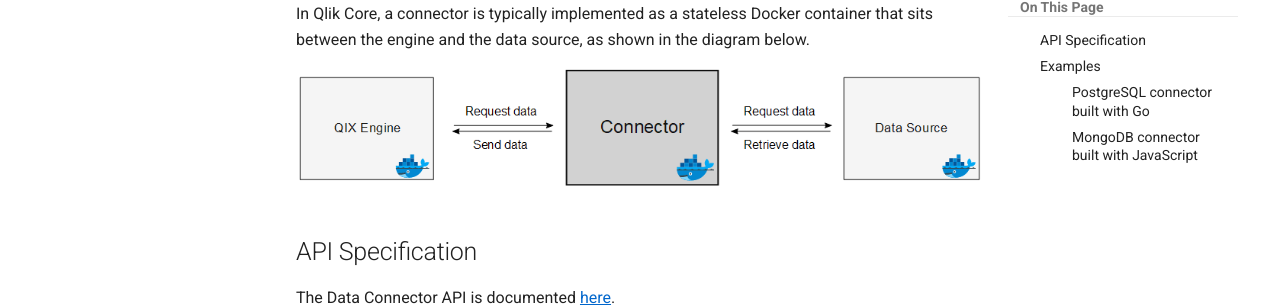
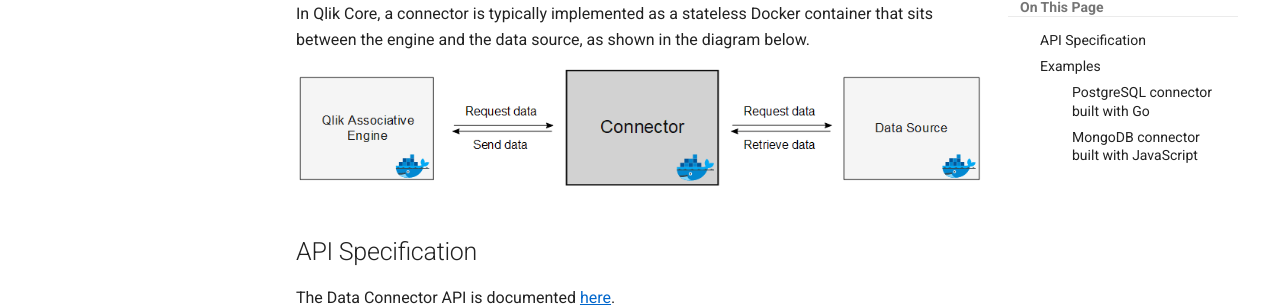
Before and after one commit to qlik-oss/core-website, an MkDocs documentation site: the page built from docs/docs/services/qix-engine/apis/data-loading/introduction.md, in a window 1280 px wide and 900 px high, scrolled down 548 px. Shown: the part 145-452 px from the top of the window. Built offline with MkDocs 1.6.1 and Material for MkDocs 9.7.7, drawn with Linux system fonts in a browser that asks for light colours; old or Windows-style settings are respelled for this version of MkDocs.

Commit message:
updated engine label on graphic, deleted old image, change image file name

```diff
--- a/docs/docs/services/qix-engine/apis/data-loading/introduction.md
+++ b/docs/docs/services/qix-engine/apis/data-loading/introduction.md
@@ -11,7 +11,7 @@
 In Qlik Core, a connector is typically implemented as a stateless Docker container that
 sits between the engine and the data source, as shown in the diagram below.
 
-![connector](./data-connectorv3.png)
+![connector](./data-connector.png)
 
 ## API Specification
 
```
Also changed, not shown: docs/docs/services/qix-engine/apis/data-loading/QIXEngineConnector.png (deleted), docs/docs/services/qix-engine/apis/data-loading/data-connector.png (added), docs/docs/services/qix-engine/apis/data-loading/data-connectorv3.png (deleted).
